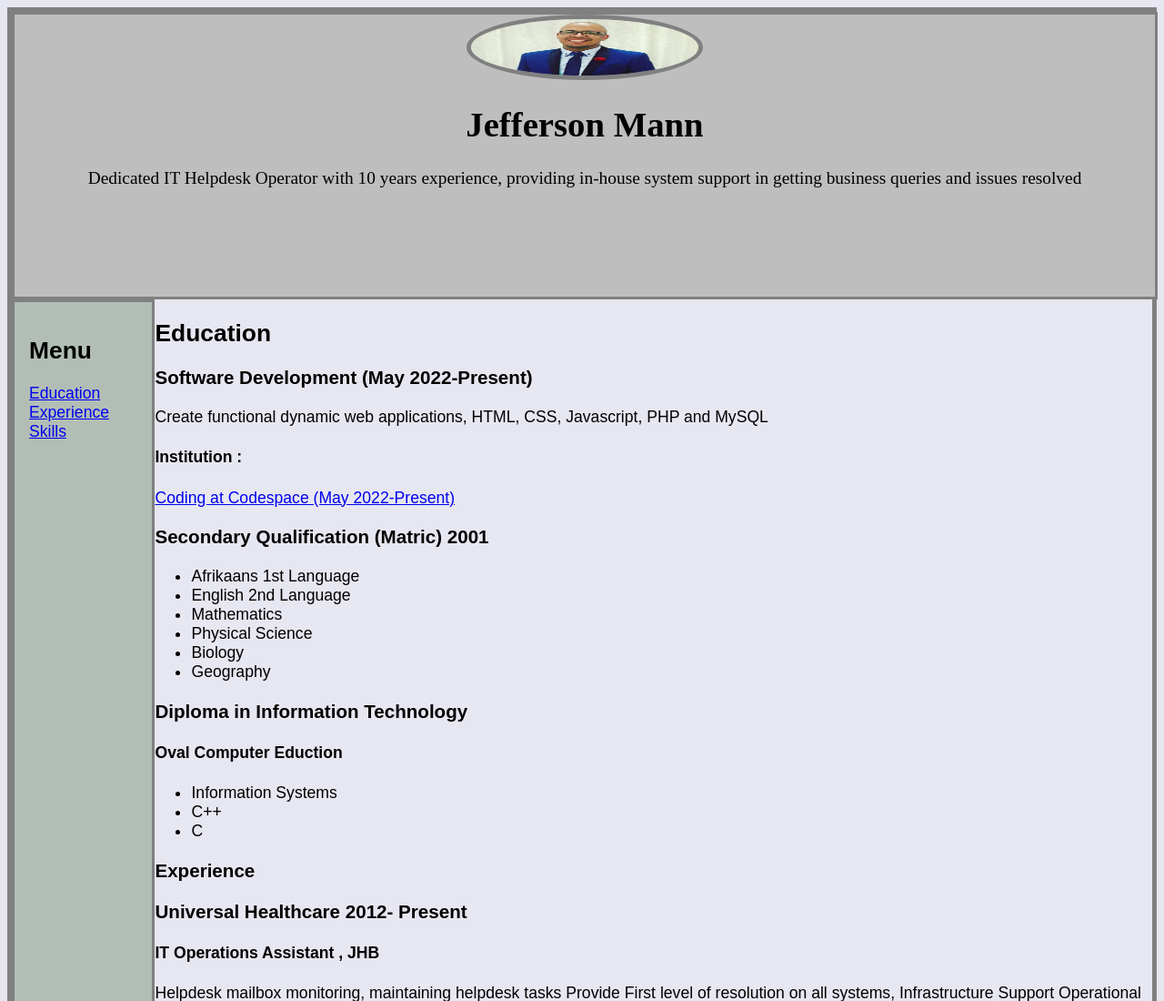
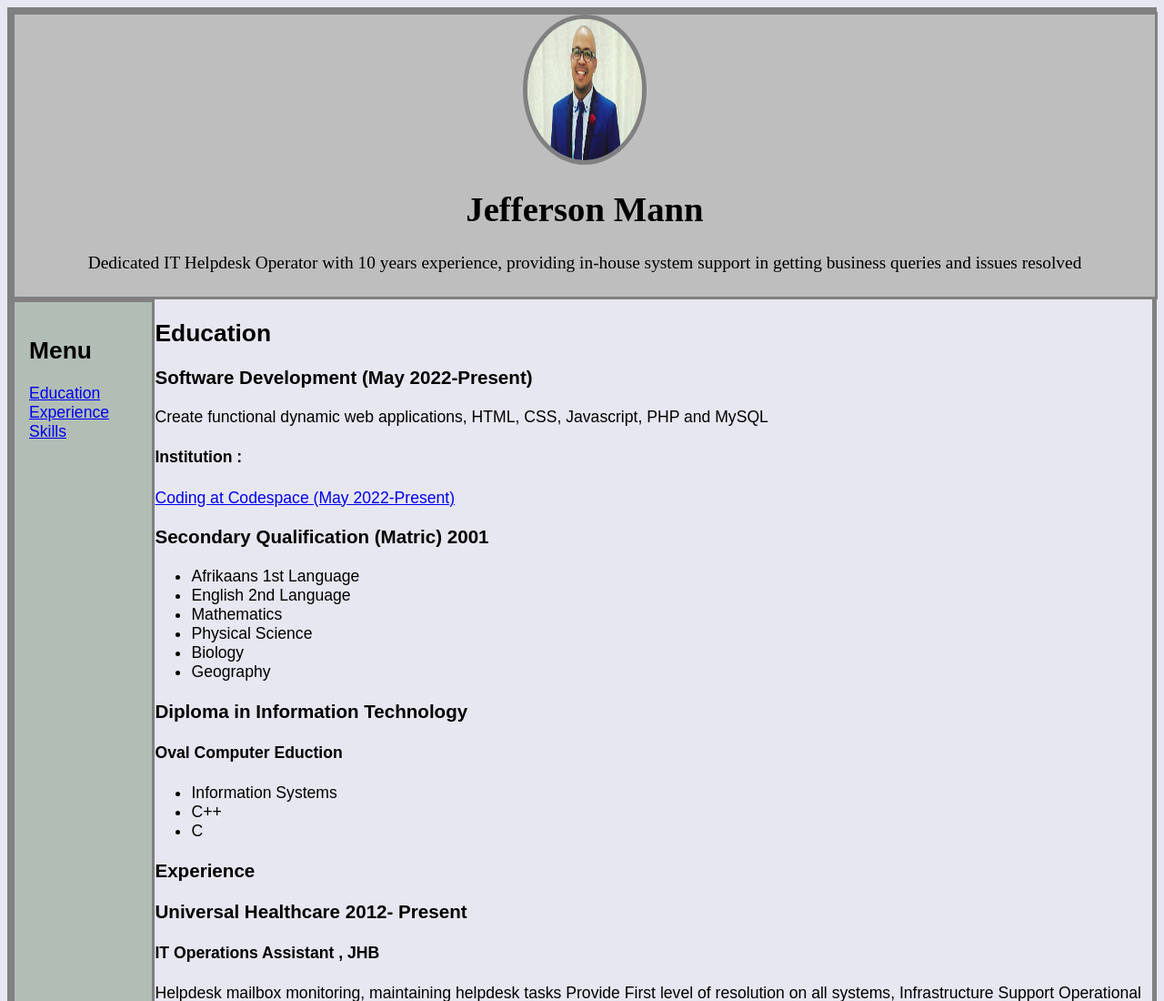
Before and after one commit to MannJefferson/IntroToWebDesignMay2022, a plain HTML site: page index.html in a window 1280 px wide. Shown: the top 1100 px of the page at 91% size. Drawn offline with Linux system fonts and the light colour scheme.

Commit message:
propicupdate

```diff
--- a/css/stylesheet.css
+++ b/css/stylesheet.css
@@ -16,8 +16,8 @@ body {
 
 
 #profilePhoto {
-  width: 20%;
-  height:20%;
+  width: 10%;
+  height:50%;
   border-radius: 50%;
   border: 5px solid #808080;
 }
```
